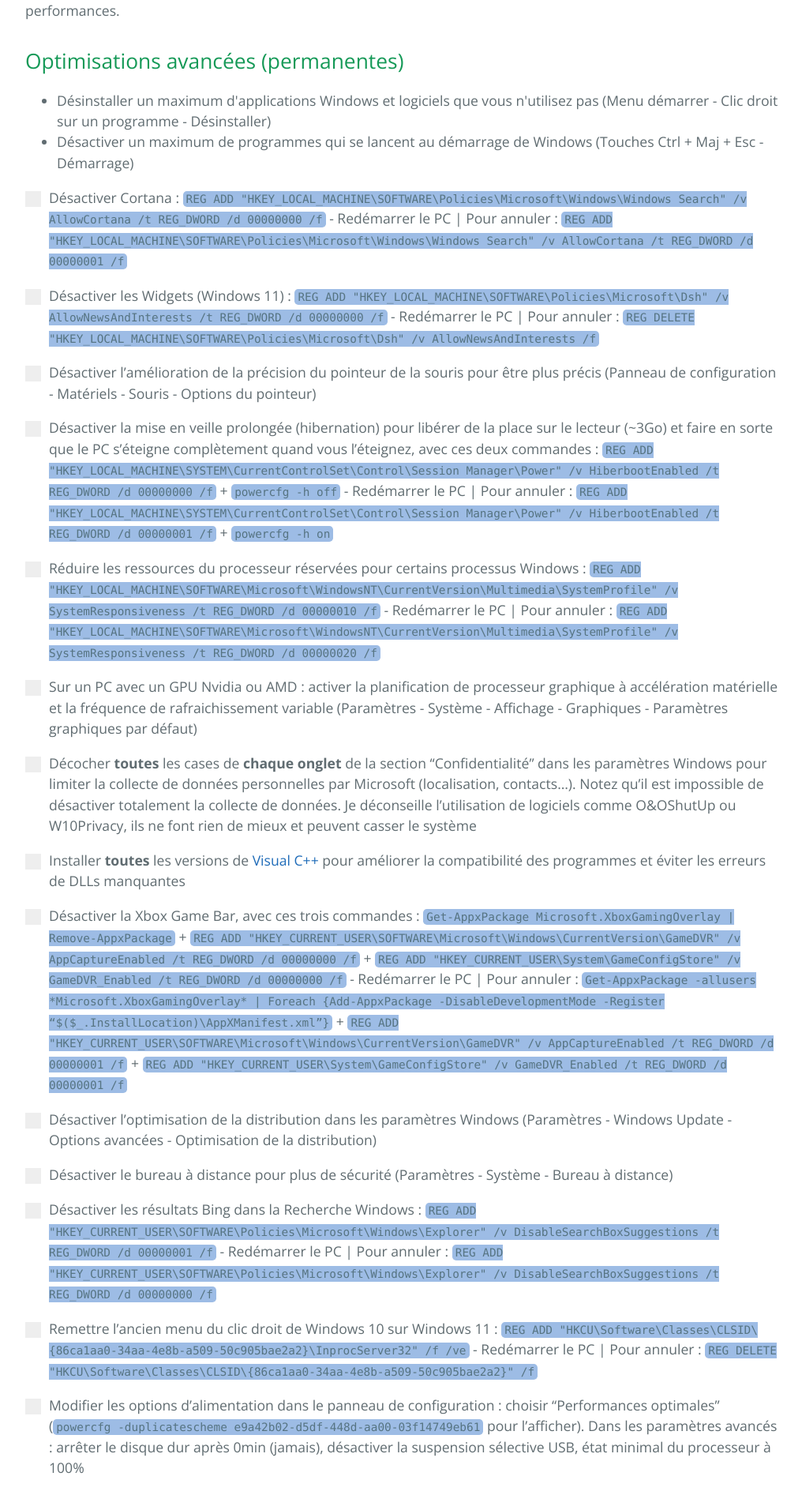
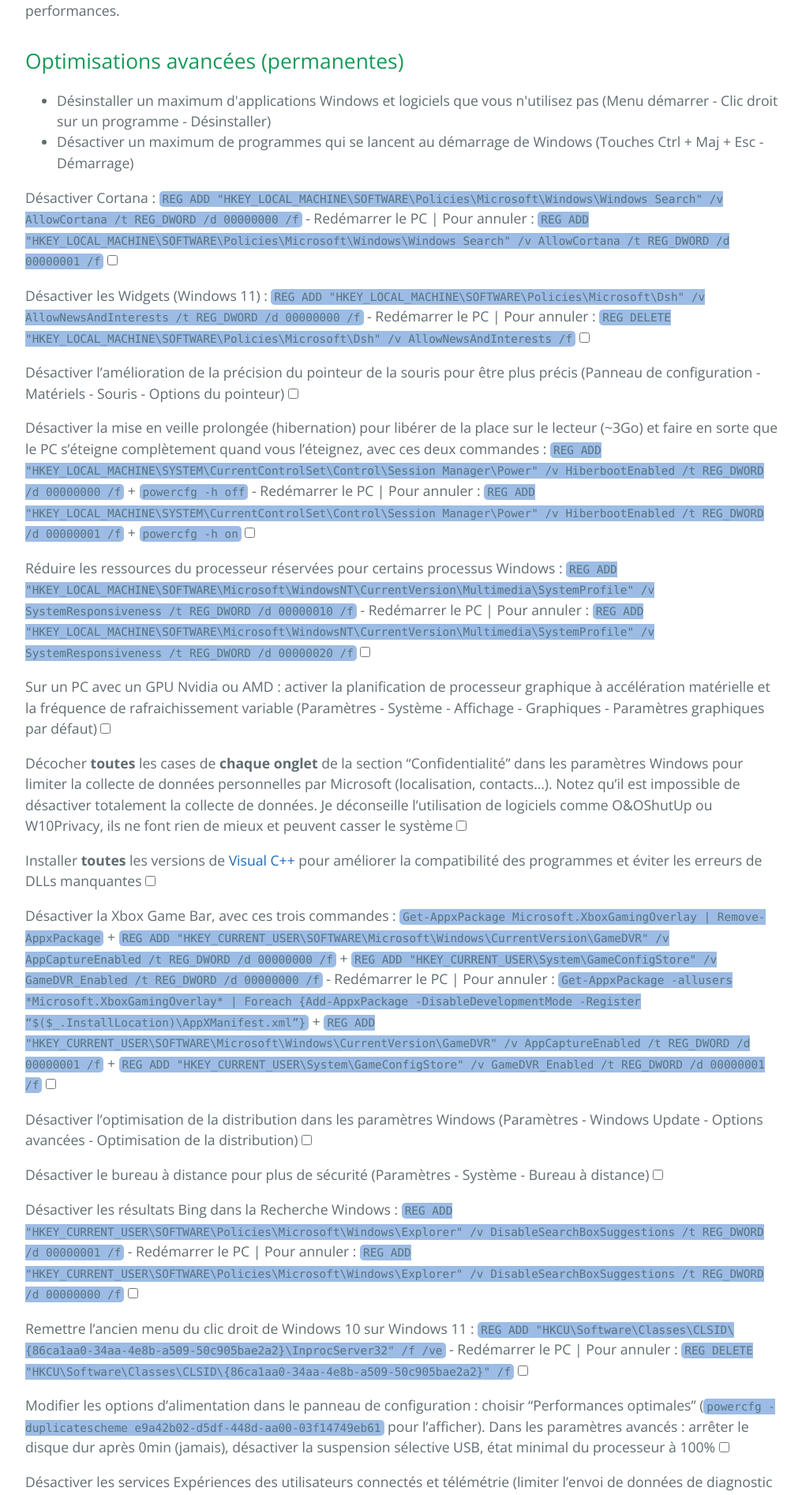
Before and after one commit to PouletEnSlip/pouletenslip.github.io, a Jekyll site: the page built from pages/opti/index.md, in a window 1280 px wide. Shown: the part 1499-3392 px from the top of the page at 79% size, without its empty margins (128-1144 px from the left). Built offline with Jekyll 4.4.1, drawn with Linux system fonts in a browser that asks for light colours; comment, search, counter and statistics services are not loaded.

Commit message:
Update style.scss

```diff
--- a/assets/css/style.scss
+++ b/assets/css/style.scss
@@ -6,57 +6,13 @@
 .check-with-label {
   display: none;
 }
-.check-with-label:hover, .label-for-check:hover {
+
+.label-for-check:hover {
   cursor: pointer;
 }
 
 .check-with-label:checked + .label-for-check {
   text-decoration: line-through;
-}
-
-.container {
-  display: block;
-  position: relative;
-  padding-left: 30px;
-  cursor: pointer;
-}
-
-.container input {
-  position: absolute;
-  opacity: 0;
-  cursor: pointer;
-  height: 0;
-  width: 0;
-}
-
-.checkmark {
-  position: absolute;
-  top: 5px;
-  left: 0;
-  height: 20px;
-  width: 20px;
-  background-color: #eee;
-}
-
-.checkmark:after {
-  content: "";
-  position: absolute;
-  display: none;
-}
-
-.container input:checked ~ .checkmark:after {
-  display: block;
-  color: #aaa;
-}
-
-.container .checkmark:after {
-  left: 7px;
-  top: 3px;
-  width: 5px;
-  height: 10px;
-  border: solid white;
-  border-width: 0 3px 3px 0;
-  transform: rotate(45deg);
 }
 
 .progressionbar {
```
